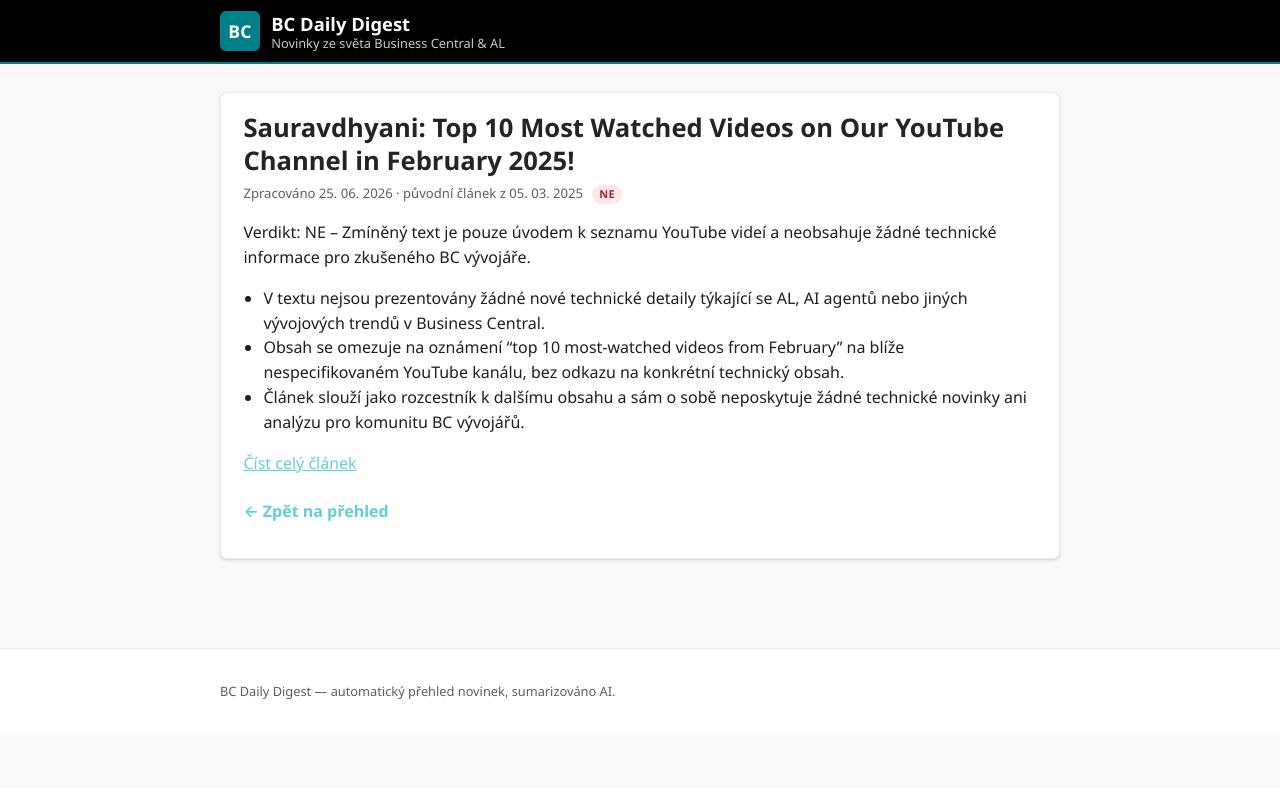
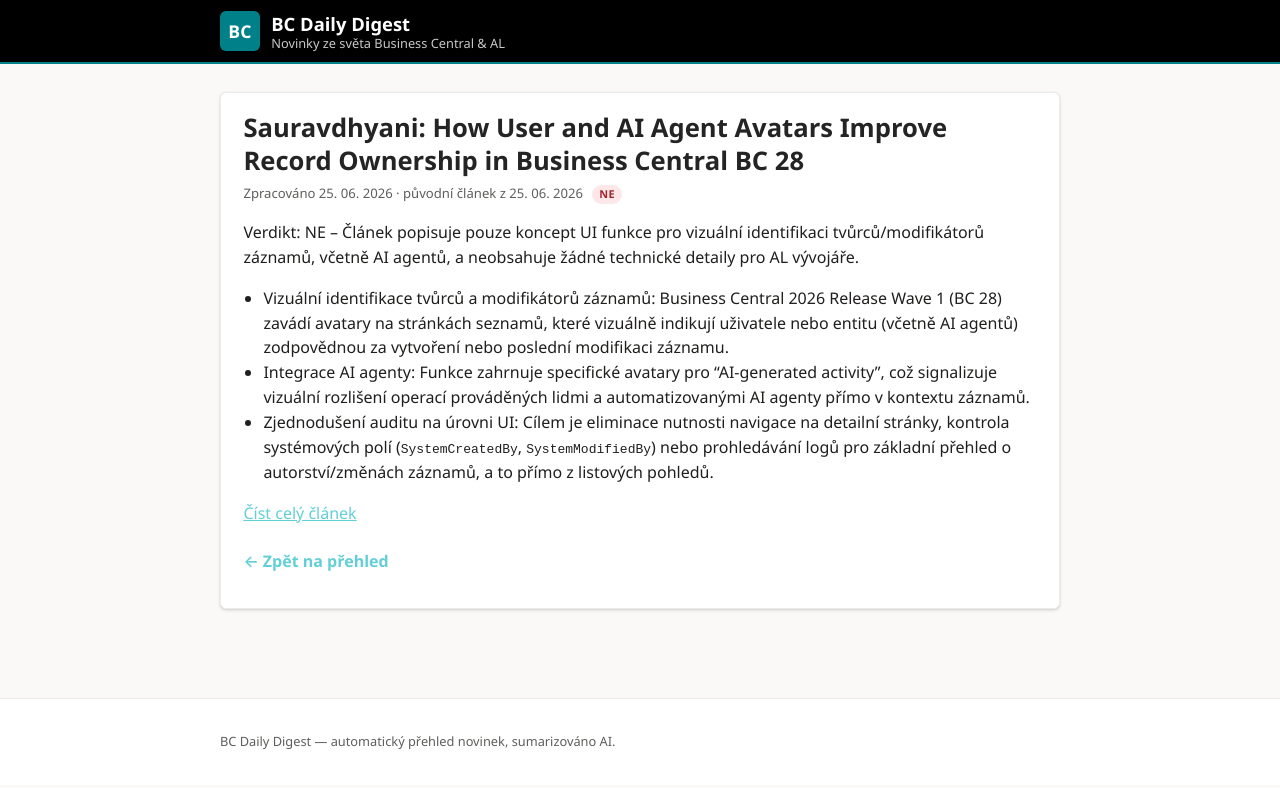
Before and after one commit to ValsorimS/bc-daily-digest, a Jekyll site: the page built from _posts/2026-06-25-sauravdhyani-1.md, in a window 1280 px wide. Shown: the top 788 px of the page. Built offline with Jekyll 4.4.1, drawn with Linux system fonts in a browser that asks for light colours.

Commit message:
Update daily digest

```diff
--- a/_posts/2026-06-25-sauravdhyani-1.md
+++ b/_posts/2026-06-25-sauravdhyani-1.md
@@ -1,16 +1,16 @@
 ---
 layout: post
-title: "Sauravdhyani: Top 10 Most Watched Videos on Our YouTube Channel in February 2025!"
+title: "Sauravdhyani: How User and AI Agent Avatars Improve Record Ownership in Business Central BC 28"
 published: true
-original_date: 2025-03-05
+original_date: 2026-06-25
 ---
 
-Verdikt: NE – Zmíněný text je pouze úvodem k seznamu YouTube videí a neobsahuje žádné technické informace pro zkušeného BC vývojáře.
+Verdikt: NE – Článek popisuje pouze koncept UI funkce pro vizuální identifikaci tvůrců/modifikátorů záznamů, včetně AI agentů, a neobsahuje žádné technické detaily pro AL vývojáře.
 
 <!--více-->
 
-*   V textu nejsou prezentovány žádné nové technické detaily týkající se AL, AI agentů nebo jiných vývojových trendů v Business Central.
-*   Obsah se omezuje na oznámení "top 10 most-watched videos from February" na blíže nespecifikovaném YouTube kanálu, bez odkazu na konkrétní technický obsah.
-*   Článek slouží jako rozcestník k dalšímu obsahu a sám o sobě neposkytuje žádné technické novinky ani analýzu pro komunitu BC vývojářů.
+*   Vizuální identifikace tvůrců a modifikátorů záznamů: Business Central 2026 Release Wave 1 (BC 28) zavádí avatary na stránkách seznamů, které vizuálně indikují uživatele nebo entitu (včetně AI agentů) zodpovědnou za vytvoření nebo poslední modifikaci záznamu.
+*   Integrace AI agenty: Funkce zahrnuje specifické avatary pro "AI-generated activity", což signalizuje vizuální rozlišení operací prováděných lidmi a automatizovanými AI agenty přímo v kontextu záznamů.
+*   Zjednodušení auditu na úrovni UI: Cílem je eliminace nutnosti navigace na detailní stránky, kontrola systémových polí (`SystemCreatedBy`, `SystemModifiedBy`) nebo prohledávání logů pro základní přehled o autorství/změnách záznamů, a to přímo z listových pohledů.
 
-[Číst celý článek](https://www.sauravdhyani.com/2025/03/top-10-most-watched-videos-on-our.html)
+[Číst celý článek](https://www.sauravdhyani.com/2026/06/how-user-and-ai-agent-avatars-improve.html)
--- a/history.json
+++ b/history.json
@@ -214,5 +214,8 @@
     "https://blog.steveendow.com/2022/04/resolving-business-central-al-warning.html": "2026-06-24T16:45:49.497704",
     "https://demiliani.com/2026/01/14/do-you-have-applications-connecting-to-an-azure-storage-account-be-sure-to-use-tls-1-2-or-later/": "2026-06-24T16:47:40.952093",
     "https://yzhums.com/74091/": "2026-06-25T00:28:27.182991",
-    "https://www.sauravdhyani.com/2025/03/top-10-most-watched-videos-on-our.html": "2026-06-25T00:29:54.161361"
+    "https://www.sauravdhyani.com/2025/03/top-10-most-watched-videos-on-our.html": "2026-06-25T00:29:54.161361",
+    "https://yzhums.com/74172/": "2026-06-25T16:44:12.302682",
+    "https://www.sauravdhyani.com/2026/06/how-user-and-ai-agent-avatars-improve.html": "2026-06-25T16:45:58.723867",
+    "https://www.kristenhosman.com/2024/09/rdlc-how-to-make-fields-uppercase-in.html": "2026-06-25T16:47:33.749673"
 }
```
Also changed, not shown: _posts/2026-06-25-kristenhosman-2.md (added, +16 -0 lines), _posts/2026-06-25-yzhums-0.md (+7 -7 lines).
